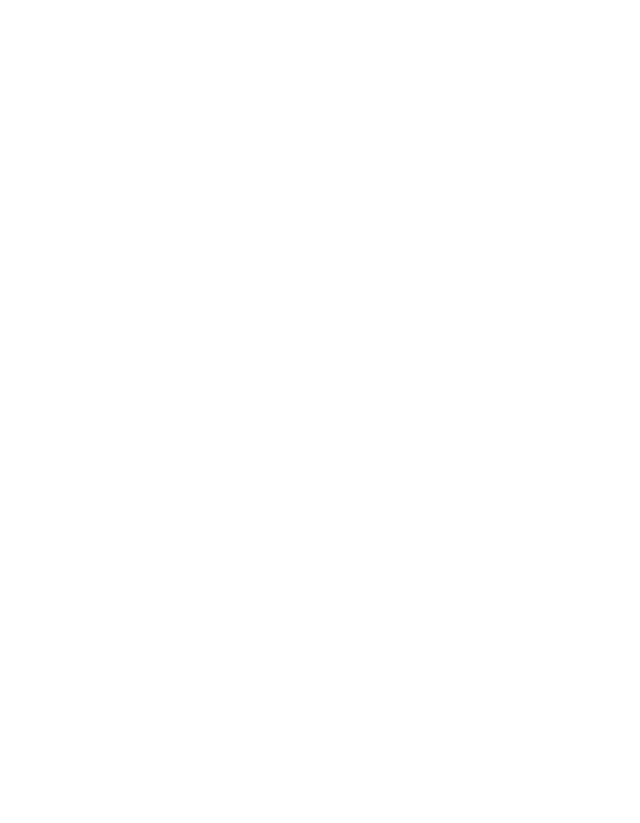
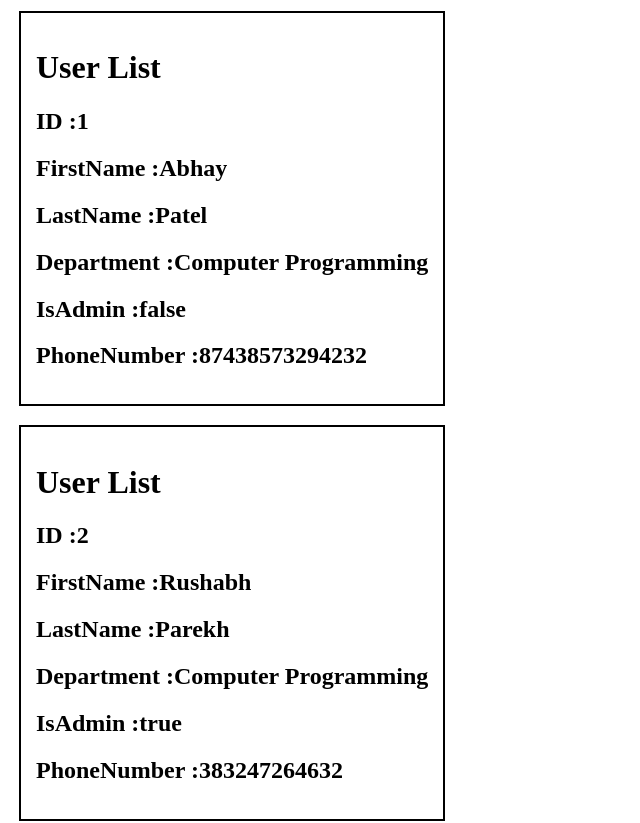
Before and after one commit to AbhayPatel7777/AbhayKumar_Patel_Learning_Angular, an Angular app: page / in a window 1280 px wide. Shown: the top 823 px of the page, without its empty margins (0-640 px from the left). Before the commit the page ends 800 px from the top, so only its background shows below. Built offline with nearby package versions, Linux system fonts and the light colour scheme.

Commit message:
completed all the steps till 12 and also the bonus pints

```diff
--- a/src/app/app.component.html
+++ b/src/app/app.component.html
@@ -1 +1 @@
-<app-user-list-item></app-user-list-item>
+<app-user-list></app-user-list>
--- a/src/app/app.component.ts
+++ b/src/app/app.component.ts
@@ -3,23 +3,15 @@
 import {User} from "../share/models/User";
 import {NgForOf, NgIf} from "@angular/common";
 import {UserListItemComponent} from "./user-list-item/user-list-item.component";
+import {UserListComponent} from "./user-list/user-list.component";
 
 @Component({
   selector: 'app-root',
   standalone: true,
-  imports: [RouterOutlet, NgForOf, NgIf, UserListItemComponent],
+  imports: [RouterOutlet, NgForOf, NgIf, UserListItemComponent, UserListComponent],
   templateUrl: './app.component.html',
   styleUrl: './app.component.css'
 })
 export class AppComponent {
-  title = 'first-assignment';
-  user1 : User ={id: 1, firstName: "Rushabh", lastName: "Parekh",department: "Computer Programming",isAdmin: false, PhoneNumber: 2269613465 };
-  user2 : User ={id: 2, firstName: "Rohan", lastName: "Parmar", department: "Computer Programming", isAdmin: true, PhoneNumber: 7646823942};
-  user3 : User ={id: 3, firstName: "Akshat", lastName: "Rathod", department: "Networking", isAdmin: false, PhoneNumber: 78234687294};
-  user4 : User ={id: 4, firstName: "Meetraj", lastName: "Chavda", department: "Networking", isAdmin: false, PhoneNumber: 24523784823};
-  user5 : User ={id: 5, firstName: "Harsh", lastName: "Patel", department: "Networking", isAdmin: false, PhoneNumber: 9723476235423};
-  user6 : User ={id: 6, firstName: "Sujal", lastName: "Kapadiya", department: "Programming", isAdmin: false, PhoneNumber: 25237623234};
-
-  //Putting the values in the user list
-  userList: User[]=[this.user1,this.user2,this.user3,this.user4,this.user5,this.user6]
+  title = 'User list';
 }
--- a/src/app/user-list-item/user-list-item.component.css
+++ b/src/app/user-list-item/user-list-item.component.css
@@ -0,0 +1,9 @@
+:host{
+  display: block;
+  width: 100%;
+}
+.item-list{
+  border: 2px solid black;
+  padding: 15px;
+  margin-bottom: 15px;
+}
--- a/src/app/user-list/user-list.component.css
+++ b/src/app/user-list/user-list.component.css
@@ -0,0 +1,6 @@
+.even.item{
+  background-color: aqua;
+}
+.odd.item{
+  background-color: brown;
+}
--- a/src/app/user-list/user-list.component.html
+++ b/src/app/user-list/user-list.component.html
@@ -4,7 +4,7 @@
   <tr *ngFor="let item of userList; let A=index">
 
   <td colspan="6">
-    <app-user-list-item [item]="item" [ngClass]="{'even-item':A%2==0,'odd-item':A%2!=0}"]></app-user-list-item>
+    <app-user-list-item [item]="item" [ngClass]="{'even-item':A%2==0,'odd-item':A%2!=0}"></app-user-list-item>
   </td>
   </tr>
   </tbody>
--- a/src/app/user-list/user-list.component.ts
+++ b/src/app/user-list/user-list.component.ts
@@ -1,14 +1,15 @@
 import { Component } from '@angular/core';
 import {User} from "../../share/models/User";
 import {UserListItemComponent} from "../user-list-item/user-list-item.component";
-import {NgClass} from "@angular/common";
+import {NgClass, NgForOf} from "@angular/common";
 
 @Component({
   selector: 'app-user-list',
   standalone: true,
   imports: [
     UserListItemComponent,
-    NgClass
+    NgClass,
+    NgForOf
   ],
   templateUrl: './user-list.component.html',
   styleUrl: './user-list.component.css'
```
